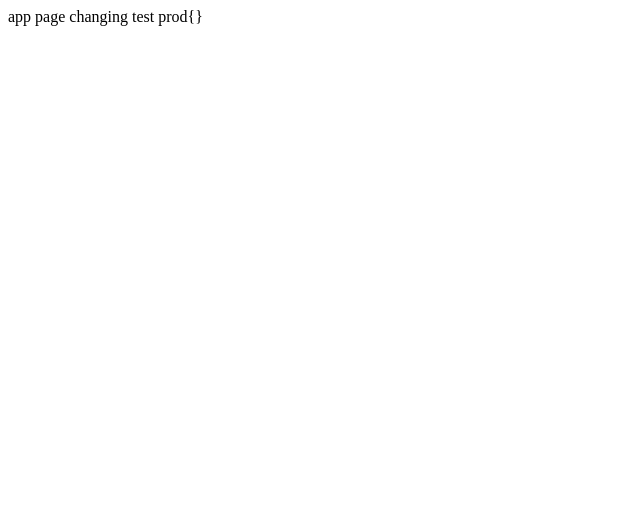
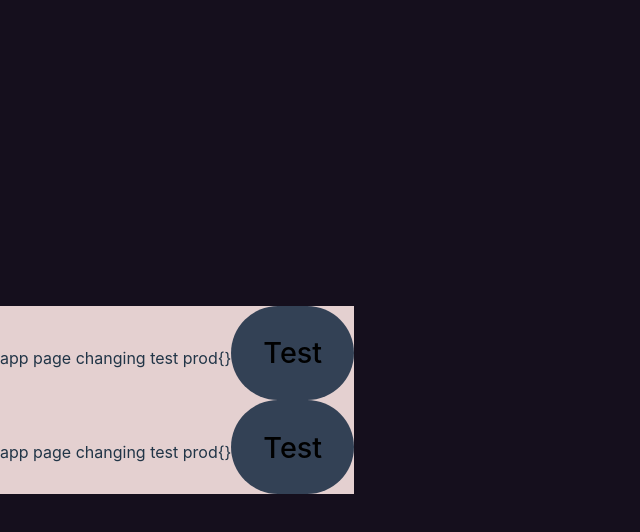
Before and after one commit to bokim2/Seed-Flask-2.0, a React (Vite) app: page / in a window 1280 px wide. Shown: the top 532 px of the page, without its empty margins (0-640 px from the left). Built offline with nearby package versions, Linux system fonts and the light colour scheme; no server answers.

Commit message:
setting up styled components1

```diff
--- a/package.json
+++ b/package.json
@@ -20,12 +20,14 @@
     "postgres": "^3.4.3",
     "react": "^18.2.0",
     "react-dom": "^18.2.0",
+    "react-router-dom": "^6.21.1",
     "styled-components": "^6.1.8"
   },
   "devDependencies": {
     "@types/node": "^20.10.8",
     "@types/react": "^18.2.37",
     "@types/react-dom": "^18.2.15",
+    "@types/styled-components": "^5.1.34",
     "@typescript-eslint/eslint-plugin": "^6.10.0",
     "@typescript-eslint/parser": "^6.10.0",
     "@vitejs/plugin-react": "^4.2.1",
--- a/src/App.tsx
+++ b/src/App.tsx
@@ -1,41 +1,27 @@
 import { useEffect, useState } from 'react';
 import axios from 'axios';
-// import './App.css';
+// import styled from 'styled-components';
+import GlobalStyles from './styles/GlobalStyles';
+// import Button from './ui/Button';
+import TestComponent from './ui/TestComponent';
+import { BrowserRouter, Route, Routes } from 'react-router-dom';
 
-// Remove the import statements for useEffect, useState, and axios
+// const StyledApp = styled.div`
+//   background-color: #e4d0d0;
+// `;
 
 function App() {
-  // eslint-disable-next-line
-  const [flask, setFlask] = useState({});
-
-  useEffect(() => {
-    const fetchData = async () => {
-      try {
-        console.log('in fetch data', import.meta.env.PROD)
-        // import.meta.env.PROD === true
-        // ? 'api/flasks/1'
-        // : 'http://localhost:3000/api/flasks/1'
-        const res = await axios.get(
-          import.meta.env.PROD === true
-          ? 'api/flasks/1'
-          : 'http://localhost:3000/api/flasks/1');
-        console.log('Axios response:', res);
-        console.log('Data in useEffect:', res.data);
-        setFlask(res.data);
-      } catch (error) {
-        console.error('Error fetching data:', error);
-      }
-    };
-
-    fetchData();
-  }, []);
 
   return (
     <>
-      <div>
-        app page changing test prod
-        {JSON.stringify(flask)}
-      </div>
+      <GlobalStyles />
+      <BrowserRouter>
+        <Routes>
+          <Route index element={<TestComponent />} />
+          <Route path="cellbank" element={<h1>cellbank page</h1>}/>
+        </Routes>
+            <TestComponent />
+      </BrowserRouter>
     </>
   );
 }
--- /dev/null
+++ b/src/styles/GlobalStyles.js
@@ -0,0 +1,194 @@
+import { createGlobalStyle } from 'styled-components';
+
+
+
+const GlobalStyles = createGlobalStyle`
+// CSS reset by Andy Bell
+
+/* Box sizing rules */
+*,
+*::before,
+*::after {
+  box-sizing: border-box;
+}
+
+/* Prevent font size inflation */
+html {
+  -moz-text-size-adjust: none;
+  -webkit-text-size-adjust: none;
+  text-size-adjust: none;
+}
+
+/* Remove default margin in favour of better control in authored CSS */
+body, h1, h2, h3, h4, p,
+figure, blockquote, dl, dd {
+  margin-block-end: 0;
+}
+
+/* Remove list styles on ul, ol elements with a list role, which suggests default styling will be removed */
+ul[role='list'],
+ol[role='list'] {
+  list-style: none;
+}
+
+/* Set core body defaults */
+body {
+  min-height: 100vh;
+  line-height: 1.5;
+}
+
+/* Set shorter line heights on headings and interactive elements */
+h1, h2, h3, h4,
+button, input, label {
+  line-height: 1.1;
+}
+
+/* Balance text wrapping on headings */
+h1, h2,
+h3, h4 {
+  text-wrap: balance;
+}
+
+/* A elements that don't have a class get default styles */
+a:not([class]) {
+  text-decoration-skip-ink: auto;
+  color: currentColor;
+}
+
+/* Make images easier to work with */
+img,
+picture {
+  max-width: 100%;
+  display: block;
+}
+
+/* Inherit fonts for inputs and buttons */
+input, button,
+textarea, select {
+  font: inherit;
+}
+
+/* Make sure textareas without a rows attribute are not tiny */
+textarea:not([rows]) {
+  min-height: 10em;
+}
+
+/* Anything that has been anchored to should have extra scroll margin */
+:target {
+  scroll-margin-block: 5ex;
+}
+
+
+// from Vite starter template
+ :root {
+     font-family: Inter, system-ui, Avenir, Helvetica, Arial, sans-serif;
+     line-height: 1.5;
+     font-weight: 400;
+
+     color-scheme: light dark;
+     color: rgba(255, 255, 255, 0.87);
+     background-color: #242424;
+
+     font-synthesis: none;
+     text-rendering: optimizeLegibility;
+     -webkit-font-smoothing: antialiased;
+     -moz-osx-font-smoothing: grayscale;
+
+       /* Colors */
+  --clr-primary-0: white;
+  --clr-primary-50: #f8fafc;
+  --clr-primary-100: #f1f5f9;
+  --clr-primary-200: #e2e8f0;
+  --clr-primary-300: hsl(213, 27%, 84%);
+  --clr-primary-400: #94a3b8;
+  --clr-primary-500: #64748b;
+  --clr-primary-600: #475569;
+  --clr-primary-700: #334155;
+  --clr-primary-800: #1e293b;
+  --clr-primary-900: #0f172a;
+  --clr-primary-950: #020617;
+
+  /* color testing area - these are overwriting colors above!! */
+
+
+  --clr-primary-100: #080f5b; /* function EVEN background */
+  --clr-primary-200: #222629; /* navbar background */
+  --clr-primary-300: rgb(205, 250, 213, 0.2); /* navbar shadow */
+  --clr-primary-800: #f8fafc;
+
+  /*                       */
+
+  --clr-accent-0: #dafffb; /* nav bar LINKS */
+  --clr-accent-1: #faed26; /* nav bar "seed flask" */
+  --clr-accent-2: #d6cc99; /* hero bar "seed flask" */
+  --clr-accent-3: #334155; /* hero background-color */
+  --clr-accent-4: #ccfad4; /* .function__title */
+  --clr-accent-5: #86a789;
+  --clr-accent-6: #ff7676;
+  --clr-accent-7: #ff8080;
+  --clr-accent-8: #445d48;
+  --clr-accent-9: #10e7dc;
+  --clr-accent-10: #fde5d4;
+
+  --color-text-1: black;
+  --color-text-2: white;
+   }
+
+   a {
+     font-weight: 500;
+     color: #646cff;
+     text-decoration: inherit;
+   }
+   a:hover {
+     color: #535bf2;
+   }
+
+   body {
+     margin: 0;
+     display: flex;
+     place-items: center;
+     min-width: 320px;
+     min-height: 100vh;
+     background-color: #150F1D;
+   }
+
+   h1 {
+     font-size: 3.2em;
+     line-height: 1.1;
+   }
+
+   button {
+     border-radius: 8px;
+     border: 1px solid transparent;
+     padding: 0.6em 1.2em;
+     font-size: 1em;
+     font-weight: 500;
+     font-family: inherit;
+     background-color: #1a1a1a;
+     cursor: pointer;
+     transition: border-color 0.25s;
+   }
+   button:hover {
+     border-color: #646cff;
+   }
+   button:focus,
+   button:focus-visible {
+     outline: 4px auto -webkit-focus-ring-color;
+   }
+
+   @media (prefers-color-scheme: light) {
+     :root {
+       color: #213547;
+       background-color: #ffffff;
+     }
+     a:hover {
+       color: #747bff;
+     }
+     button {
+       background-color: #f9f9f9;
+     }
+   }
+
+  `;
+
+  export default GlobalStyles;
--- /dev/null
+++ b/src/ui/Button.tsx
@@ -0,0 +1,56 @@
+import styled, { css } from 'styled-components';
+
+const sizes = {
+  small: css`
+    font-size: 1rem;
+    padding: 0.4rem 0.8rem;
+    font-weight: 600;
+  `,
+  medium: css`
+    font-size: 1.4rem;
+    padding: 1.2rem 1.6rem;
+    font-weight: 500;
+  `,
+  large: css`
+    font-size: 1.8rem;
+    padding: 1.6rem 2rem;
+    font-weight: 500;
+  `,
+};
+
+const variations = {
+  primary: css`
+    background-color: var(--clr-accent-1);
+
+    &:hover {
+      background-color: var(--clr-accent-2);
+    }
+  `,
+  secondary: css`
+    background-color: var(--clr-accent-3);
+
+    &:hover {
+      background-color: var(--clr-accent-4);
+    }
+  `,
+};
+
+const Button = styled.button`
+  text-align: center;
+
+  border: none;
+  border-radius: 9999rem;
+  color: var(--color-text-1);
+  cursor: pointer;
+  transition: background-color 0.2s ease-in-out;
+
+  ${({ size }) => sizes[size]};
+  ${({ variation }) => variations[variation]};
+`;
+
+Button.defaultProps = {
+  variation: 'primary',
+  size: 'medium',
+};
+
+export default Button;
--- /dev/null
+++ b/src/ui/TestComponent.tsx
@@ -0,0 +1,49 @@
+import { useEffect, useState } from 'react';
+import axios from 'axios';
+import styled from 'styled-components';
+import GlobalStyles from '../styles/GlobalStyles';
+import Button from './Button';
+
+const StyledApp = styled.div`
+  background-color: #e4d0d0;
+`;
+
+export default function TestComponent() {
+    const [flask, setFlask] = useState({});
+
+
+
+    useEffect(() => {
+      const fetchData = async () => {
+        try {
+          console.log('in fetch data', import.meta.env.PROD);
+          // import.meta.env.PROD === true
+          // ? 'api/flasks/1'
+          // : 'http://localhost:3000/api/flasks/1'
+          const res = await axios.get(
+            import.meta.env.PROD === true
+              ? 'api/flasks/1'
+              : 'http://localhost:3000/api/flasks/1'
+          );
+          console.log('Axios response:', res);
+          console.log('Data in useEffect:', res.data);
+          setFlask(res.data);
+        } catch (error) {
+          console.error('Error fetching data:', error);
+        }
+      };
+
+      fetchData();
+    }, []);
+
+    return (
+      <>
+        <GlobalStyles />
+        <StyledApp>
+          app page changing test prod
+          {JSON.stringify(flask)}
+          <Button variation= 'secondary' size='large'>Test</Button>
+        </StyledApp>
+      </>
+    );
+}
--- a/tsconfig.json
+++ b/tsconfig.json
@@ -20,6 +20,6 @@
     "noUnusedParameters": true,
     "noFallthroughCasesInSwitch": true
   },
-  "include": ["src"],
+  "include": ["src", "src/styles/GlobalStyles.js"],
   "references": [{ "path": "./tsconfig.node.json" }]
 }
```
Also changed, not shown: styles/GlobalStyles.js (deleted, +0 -70 lines), .eslintrc.cjs, src/styles/App.css (renamed from styles/App.css), src/styles/index.css (added), 1 other file (tests, documents, lock files or other folders).
